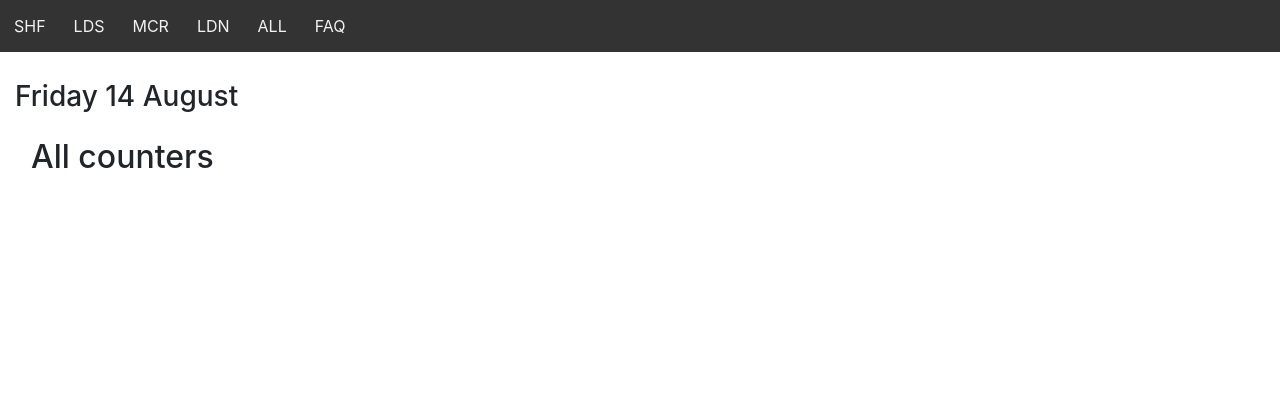
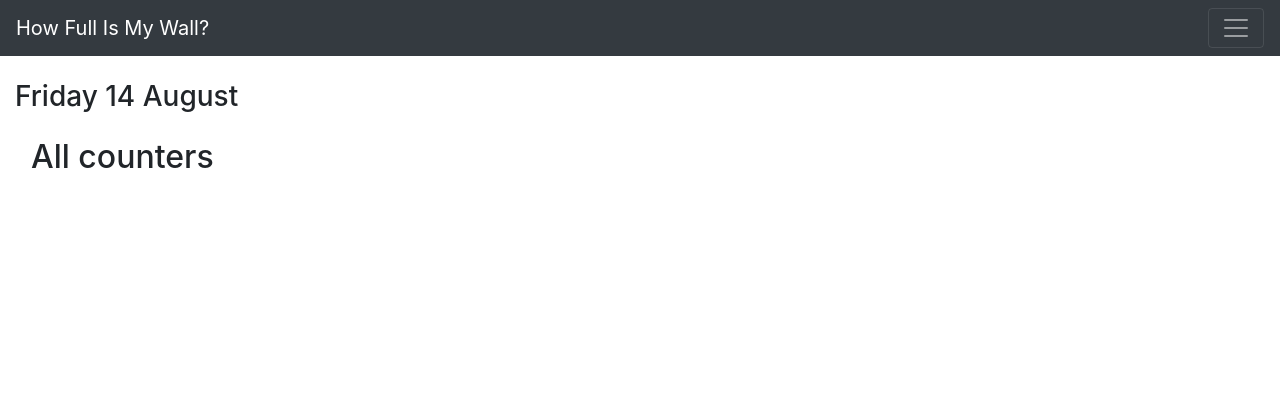
Before and after one commit to dobb1n/howfullismywall, a Flask app: page / in a window 1280 px wide. Shown: the top 420 px of the page. Run offline with Flask 2, Linux system fonts and the light colour scheme; data that the repository does not hold is empty; some libraries are stand-ins or nearby versions.

Commit message:
menu change to make it collapse

```diff
--- a/templates/base.html
+++ b/templates/base.html
@@ -36,15 +36,35 @@
 
 
 
+    <nav class="navbar bg-dark navbar-dark fixed-top">
 
-      <div id="navbar">
-        <a href="{{url_for ('sheffield') }}">SHF</a>
-        <a href="{{url_for ('leeds') }}">LDS</a>
-        <a href="{{url_for ('manchester') }}">MCR</a>
-        <a href="{{url_for ('london') }}">LDN</a>
-        <a href="{{url_for ('others') }}">ALL</a>
-        <a href="{{url_for ('FAQ') }}">FAQ</a>
-      </div>
+      <a class="navbar-brand" href="{{url_for ('root') }}">How Full Is My Wall?</a>
+
+      <button class="navbar-toggler" type="button" data-toggle="collapse" data-target="#collapsibleNavbar">
+        <span class="navbar-toggler-icon"></span>
+      </button>
+    <div class="collapse navbar-collapse" id="collapsibleNavbar">
+      <ul class="navbar-nav">
+        <li class="nav-item">
+          <a href="{{url_for ('sheffield') }}">Sheffield</a>
+        </li>
+        <li class="nav-item">
+          <a href="{{url_for ('leeds') }}">Leeds</a>
+        </li>
+        <li class="nav-item">
+          <a href="{{url_for ('manchester') }}">Manchester</a>
+        </li>
+        <li class="nav-item">
+          <a href="{{url_for ('london') }}">London</a>
+        </li>
+
+        <li class="nav-item">
+          <a href="{{url_for ('FAQ') }}">FAQ</a>
+        </li>
+
+      </ul>
+    </div>
+  </nav>
 
 
 
```
